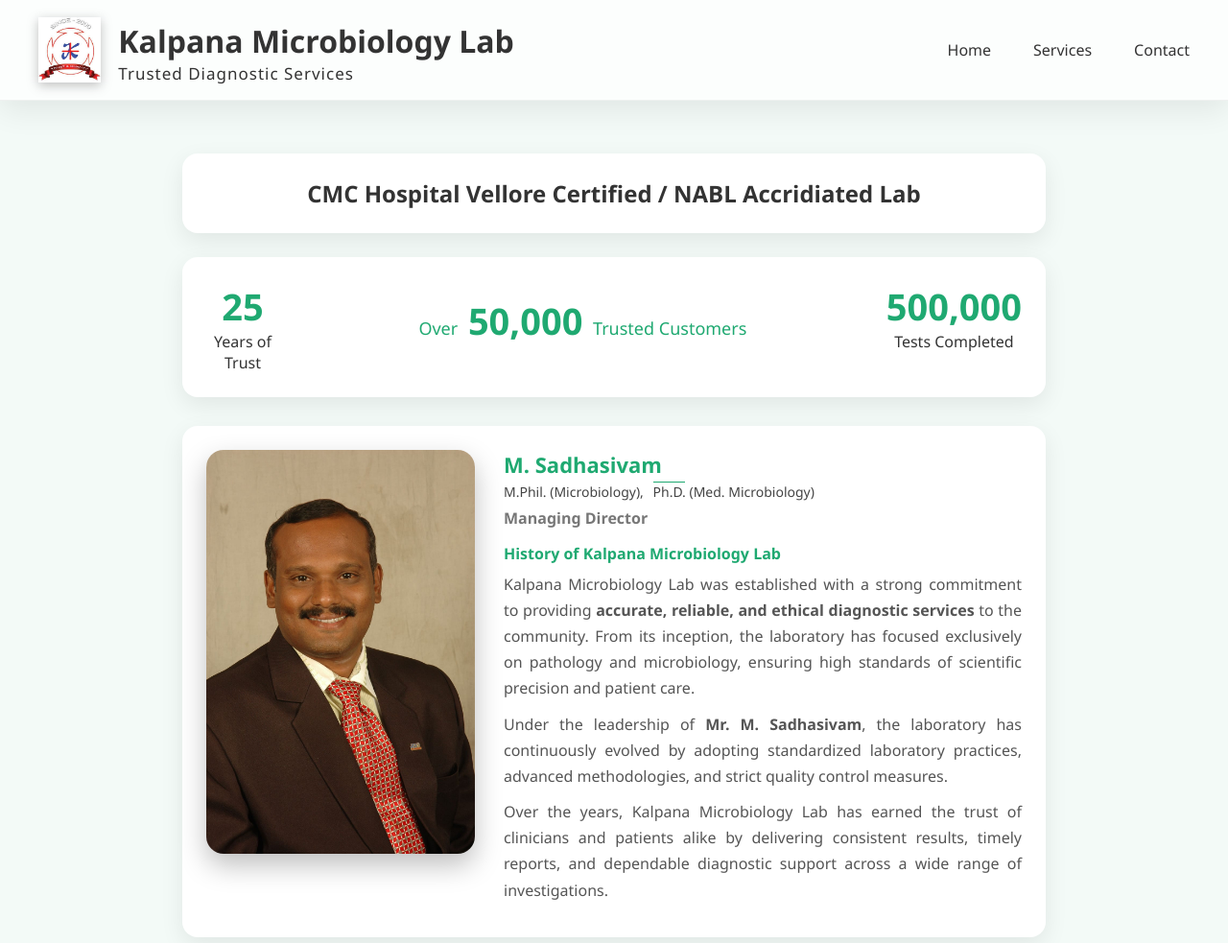
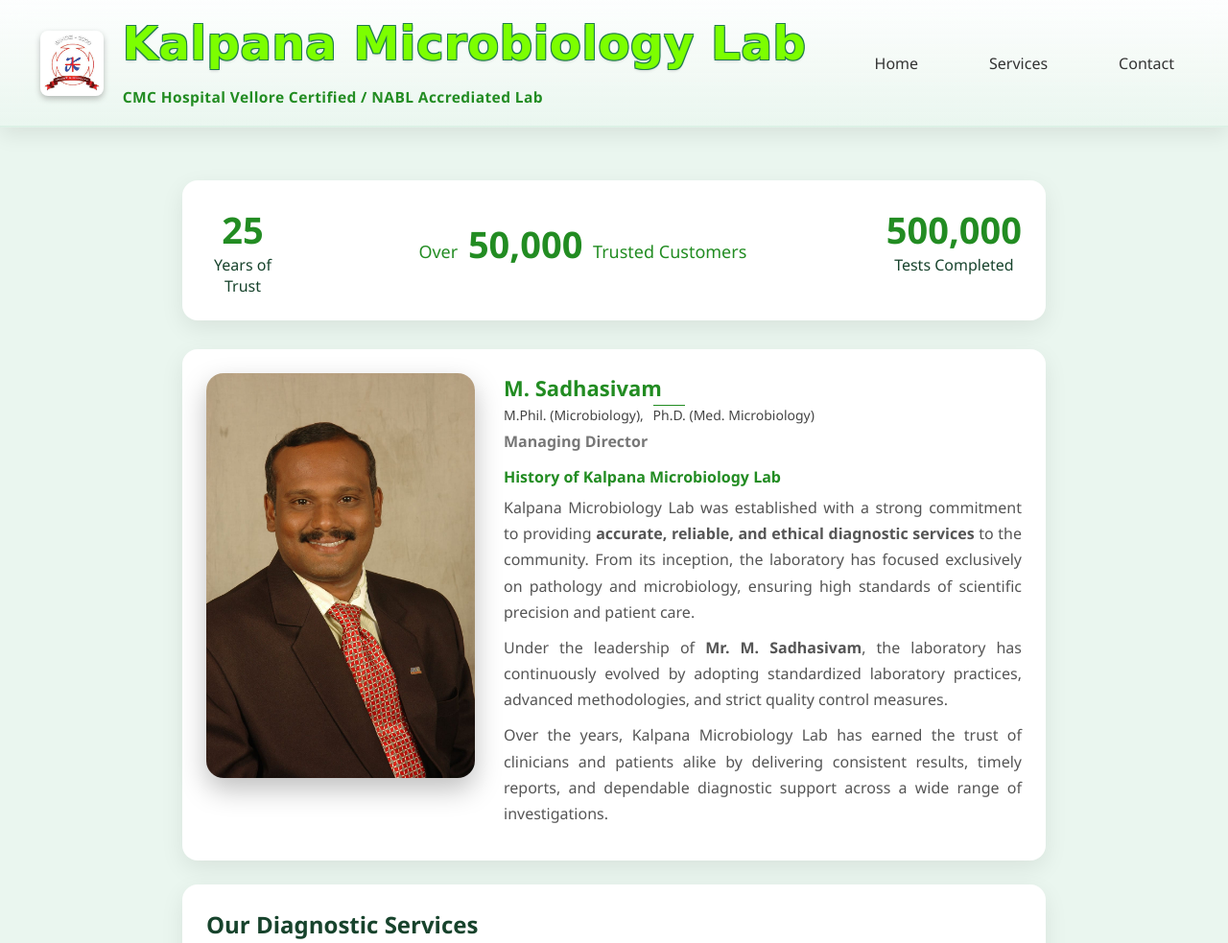
Before and after one commit to Srivignesh12345/KML-Digital-Card, a plain HTML site: page index.html in a window 1280 px wide. Shown: the top 983 px of the page at 96% size. Drawn offline with Linux system fonts and the light colour scheme; a web font is replaced by a local one.

Commit message:
first commit

```diff
--- a/css/style.css
+++ b/css/style.css
@@ -8,26 +8,45 @@
 
 
 body {
+  background: var(--light-green);
+  color: var(--dark-green);
+  margin: 0;
   font-family: "Segoe UI", Arial, sans-serif;
-  background: var(--light-bg);
-  color: #333;
 }
-
 
 
 /* HEADER CUSTOM FONT ONLY */
 .lab-name {
   font-family: "KalpanaHeaderFont", cursive;
-  font-size: 36px;
-  font-weight: 700;
+  font-size: 48px;
+  font-weight: 800;
   line-height: 1.05;
+
+  /* TEXT COLORS */
+  color: #7CFF00; /* dark green inner text */
+
+  /* ELECTRIC LIME OUTLINE */
+  text-shadow:
+    -1px -1px 0 #1f7d4d,
+     1px -1px 0 #1f7d4d,
+    -1px  1px 0 #1f7d4d,
+     1px  1px 0 #1f7d4d,
+     0px  2px 3px rgba(0,0,0,0.15); /* soft depth */
+
+  letter-spacing: 0.6px;
 }
 
+
 .lab-tagline {
-  font-family: "KalpanaHeaderFont", cursive;
-  font-size: 18px;
-  letter-spacing: 1.2px;
-  margin-top: 4px;
+  font-family: "Segoe UI", Arial, sans-serif;  /* regular, official */
+  font-size: 15.5px;
+  font-weight: 600;
+
+  letter-spacing: 0.4px;
+  margin-top: 20px;
+         /* better separation */
+  color: var(--green);
+   align-self: flex-start;             /* calm medical green */
 }
 
 
@@ -35,11 +54,21 @@
 
 
 
+
+
+
 :root {
-  --green: #1fa971;
-  --dark-green: #168a5c;
-  --light-bg: #f3faf7;
+  /* Card-inspired greens */
+  --green: #228C22;        /* primary text & numbers */
+  --dark-green: #17432c;   /* headings & accents */
+  --light-green: #eaf6ef;  /* page background */
+  --mint-green: #cfe9dc;   /* soft separators */
+
+  /* Neutrals */
+  --white: #ffffff;
+  --text-dark: #2d2d2d;
 }
+
 
 * {
   margin: 0;
@@ -48,10 +77,6 @@
 }
 
 
-body {
-  background: var(--light-bg);
-  color: #333;
-}
 
 /* HEADER */
 .header {
@@ -59,16 +84,23 @@
   align-items: center;
   justify-content: space-between;
 
-  padding: 18px 40px;
+  padding: 20px 42px;
 
-  /* Premium glass background */
-  background: rgba(255, 255, 255, 0.75);
+  /* Light green glass theme (from visiting card) */
+  background: linear-gradient(
+    to bottom,
+    rgba(255, 255, 255, 0.9),
+    rgba(234, 246, 239, 0.85)
+  );
+
+  -webkit-backdrop-filter: blur(14px);
   backdrop-filter: blur(14px);
-  -webkit-backdrop-filter: blur(14px);
 
-  border-bottom: 1px solid rgba(0, 0, 0, 0.05);
+  border-bottom: 1px solid rgba(46, 159, 99, 0.15);
 
-  box-shadow: 0 10px 30px rgba(0, 0, 0, 0.08);
+  box-shadow:
+    0 8px 20px rgba(0, 0, 0, 0.08),
+    inset 0 -1px 0 rgba(46, 159, 99, 0.08);
 
   position: sticky;
   top: 0;
@@ -76,31 +108,19 @@
 }
 
 
+
 /* LOGO TEXT – CUSTOM FONT ONLY */
-.header .lab-name,
+.header .lab-name {
+  font-family: "KalpanaHeaderFont", cursive;
+}
 .header .lab-tagline {
-  font-family: "KalpanaHeaderFont", "Segoe UI", Arial, sans-serif;
+  font-family: "Segoe UI", Arial, sans-serif;
 }
 
 
-.logo-text {
-  display: flex;
-  flex-direction: column;
-  justify-content: center;
-  text-align: center;
-}
 
-.header .lab-name {
-  font-size: 32px;     /* BIG */
-  font-weight: 700;
-  line-height: 1.2;
-}
 
-.header .lab-tagline {
-  font-size: 17px;     /* Bigger */
-  letter-spacing: 1px;
-  margin-top: 2px;
-}
+
 
 .logo {
   display: flex;
@@ -109,22 +129,15 @@
 }
 
 
-
-
-.logo img {
-  height: 48px;
-  outline: 8px;
-  width: auto;
-  filter: drop-shadow(0 2px 4px rgba(0,0,0,0.25));
-}
-
 .logo-text {
   display: flex;
   flex-direction: column;
   justify-content: center;
-  align-items: flex-start;
 
-  transform: translateY(4px);   /* 🔥 OPTICAL CENTERING */
+  align-items: flex-start;     /* 🔑 hard left alignment */
+  text-align: left;
+
+  padding-left: 2px;           /* 🔑 micro correction for script font */
 }
 
 
@@ -133,10 +146,15 @@
 
 
 .logo img {
-  height: 68px;          /* ⬅ increased from 45px */
+  height: 68px;
   width: auto;
   display: block;
-  filter: drop-shadow(0 3px 6px rgba(0,0,0,0.25));
+
+  border-radius: 8px;        /* ⭐ subtle rounding */
+  background: #fff;          /* clean edge */
+  padding: 4px;              /* breathing space */
+
+  box-shadow: 0 3px 6px rgba(0,0,0,0.25);
 }
 
 
@@ -148,14 +166,30 @@
 
 
 nav a {
-  margin-left: 20px;
+  position: relative;
+  margin-left: 22px;
+  padding: 8px 14px;
+
   text-decoration: none;
-  color: #555;
+  color: --dark-green;
+  font-weight: 500;
+
+  border-radius: 20px;
+  background: transparent;
+
+  transition:
+    color 0.3s ease,
+    background-color 0.3s ease,
+    transform 0.2s ease;
 }
 
+
 nav a:hover {
-  color: var(--green);
+  background-color: rgba(46, 159, 99, 0.12); /* light green */
+  color: var(--dark-green);
+  transform: translateY(-1px);
 }
+
 
 /* MAIN */
 main {
@@ -245,7 +279,7 @@
 
 .btn-green {
   background: var(--green);
-  color: #fff;
+  color: #ffffff;
   border: 2px solid transparent; /* ✅ IMPORTANT */
 }
 
@@ -580,6 +614,18 @@
     max-width: 100%;
   }
 }
+
+.whatsapp-btn {
+  display: inline-flex;
+  align-items: center;
+  gap: 6px;
+  justify-self: center;
+}
+
+.whatsapp-btn i {
+  font-size: 18px;
+}
+
 .footer-link {
   font-size: 13px;
   color: #777;
@@ -697,12 +743,8 @@
   .header {
     grid-template-columns: auto 1fr auto;
   }
+}
 
-  .logo-text {
-    align-items: flex-start;
-    text-align: left;
-  }
-}
 
 /* CENTER STAT TEXT */
 .stat-center {
--- a/index.html
+++ b/index.html
@@ -21,7 +21,7 @@
   <img src="templates/download.jpg" alt="Kalpana Microbiology Lab Logo">
    <div class="logo-text">
     <span class="lab-name">Kalpana Microbiology Lab</span>
-    <span class="lab-tagline">Trusted Diagnostic Services</span>
+    <span class="lab-tagline">CMC Hospital Vellore Certified / NABL Accrediated Lab</span>
   </div>
 </div>
 
@@ -45,9 +45,7 @@
 <main>
 
 <!-- HOME -->
-<section id="home" class="card reveal">
-  <h2 align="center">CMC Hospital Vellore Certified / NABL Accridiated Lab</h2>
-</section>
+
 
 <!-- STATS -->
 <section class="stats card reveal">
@@ -263,9 +261,11 @@
 
   <div class="contact-actions">
     <a href="tel:+91 9443233110" class="btn btn-green">Call Lab</a>
-    <a href="https://wa.link/m2ovtn" target="_blank" class="btn btn-outline">
-      WhatsApp Enquiry
-    </a>
+    <a href="https://wa.link/m2ovtn" target="_blank" class="btn btn-outline whatsapp-btn">
+  <i class="fab fa-whatsapp"></i>
+  WhatsApp Enquiry
+</a>
+
   </div>
 
   <!-- GOOGLE MAP -->
@@ -296,7 +296,7 @@
 <a href="https://maps.app.goo.gl/piFF1Lpz4645mPCV8"
    target="_blank"
    class="btn btn-outline">
-  ⭐ Rate Us on Google
+  ⭐⭐⭐⭐⭐ Rate Us on Google
 </a>
 
 
```
